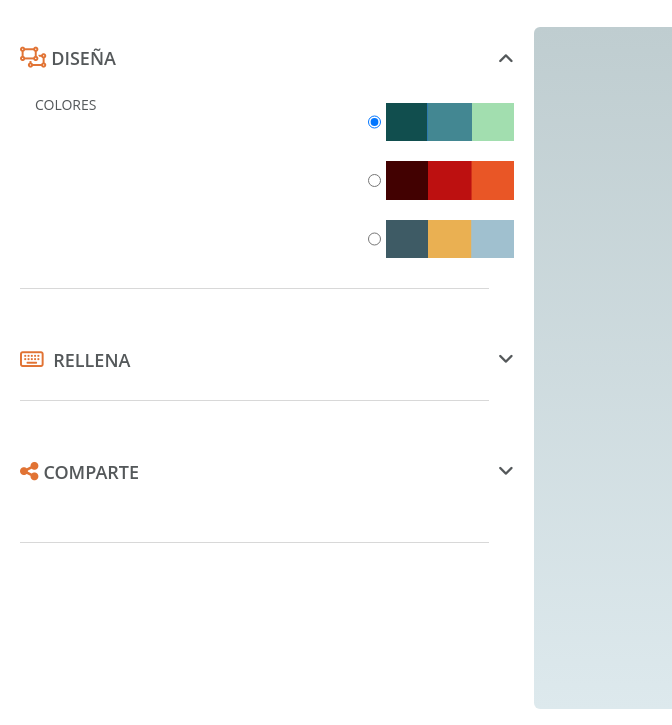
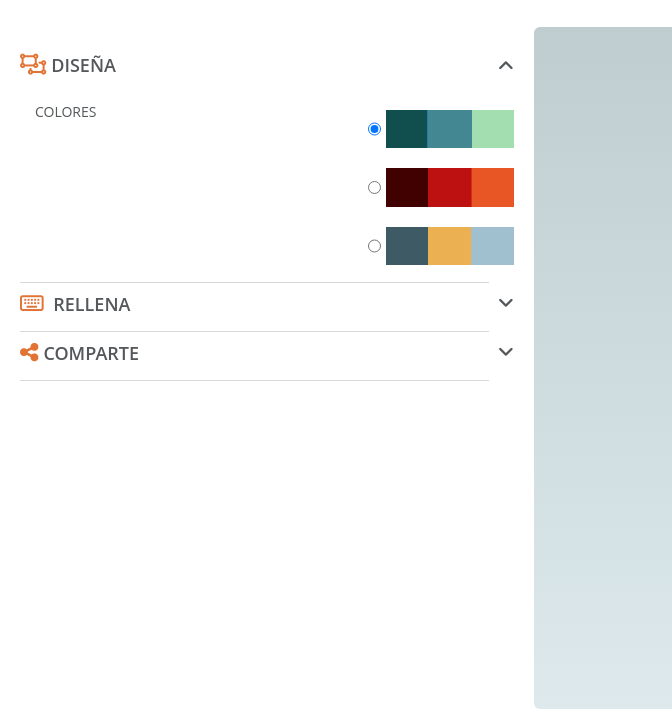
Before and after one commit to Adalab/project-promo-r-module-3-team-4, a React app: page /#/card in a window 1280 px wide. Shown: the part 84-809 px from the top of the page, 0-672 px from the left. Built offline with nearby package versions, Linux system fonts and the light colour scheme.

Commit message:
ticket 16

```diff
--- a/src/styles/core/_mixins.scss
+++ b/src/styles/core/_mixins.scss
@@ -35,5 +35,5 @@
 @mixin border_button {
     border-bottom: rem(1) solid $color-lineFormulary;
     width: 95%;
-    padding-top: rem(30);
+    padding-top: rem(17);
 }
--- a/src/styles/layout/Design.scss
+++ b/src/styles/layout/Design.scss
@@ -15,10 +15,8 @@
 }
 
 .design {
-  padding-left: rem(20);
-  padding-right: rem(20);
-  padding-top: rem(20);
-  padding-bottom: rem(30);
+  padding: rem(27) rem(20) rem(10) rem(20);
+  cursor: pointer;
   //border-bottom: rem(1) solid $color-lineFormulary;
 
   &__title {
@@ -56,6 +54,7 @@
       align-items: flex-end;
       gap: rem(20);
       margin-top: rem(15);
+
 
       &--colors {
         display: flex;
--- a/src/styles/layout/Fill.scss
+++ b/src/styles/layout/Fill.scss
@@ -5,11 +5,8 @@
 @import '../components/jsarrow';
 
 .fill {
-  margin-bottom: rem(30);
-  margin-top: rem(30);
-  padding-left: rem(20);
-  padding-right: rem(20);
-  padding-bottom: rem(30);
+  padding: 0 rem(20) rem(10) rem(20);
+  cursor: pointer;
   // border-bottom: rem(1) solid $color-lineFormulary;
 
   &__title {
--- a/src/styles/layout/Reset.scss
+++ b/src/styles/layout/Reset.scss
@@ -14,5 +14,6 @@
     background: transparent;
     text-transform: uppercase;
     color: $color_gunMetal;
+    cursor: pointer;
   }
 }
--- a/src/styles/layout/Share.scss
+++ b/src/styles/layout/Share.scss
@@ -5,8 +5,7 @@
 @import '../components/jsarrow';
 
 .form {
-  padding-left: rem(20);
-  padding-right: rem(20);
+  padding: 0 rem(20) rem(10) rem(20);
   text-align: center;
 
   // Hemos quitado la línea que se ve encima del footer
@@ -17,7 +16,7 @@
   &__share {
     display: flex;
     justify-content: space-between;
-    margin-bottom: rem(30);
+    cursor: pointer;
   }
 
   &__legend {
@@ -41,7 +40,8 @@
       border-radius: rem(12);
       padding: rem(13) rem(18) rem(13) rem(17);
       margin-left: rem(5);
-      margin-bottom: rem(30);
+      margin-top: rem(30);
+      cursor: pointer;
     }
 
     &--icon {
```
